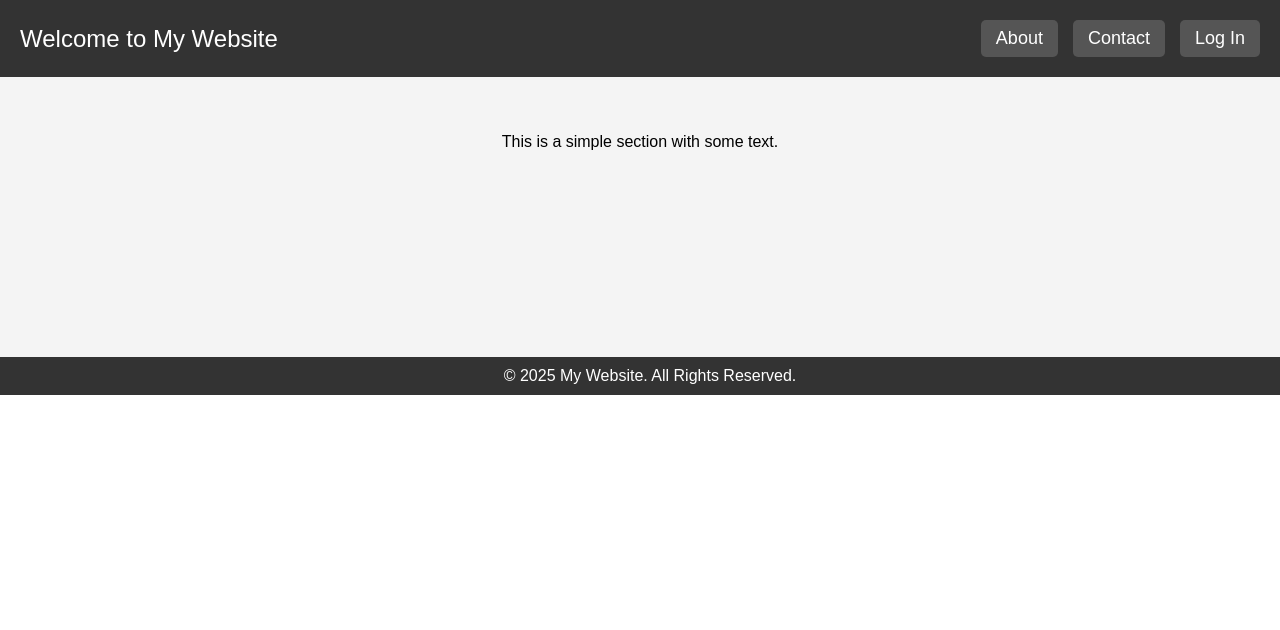
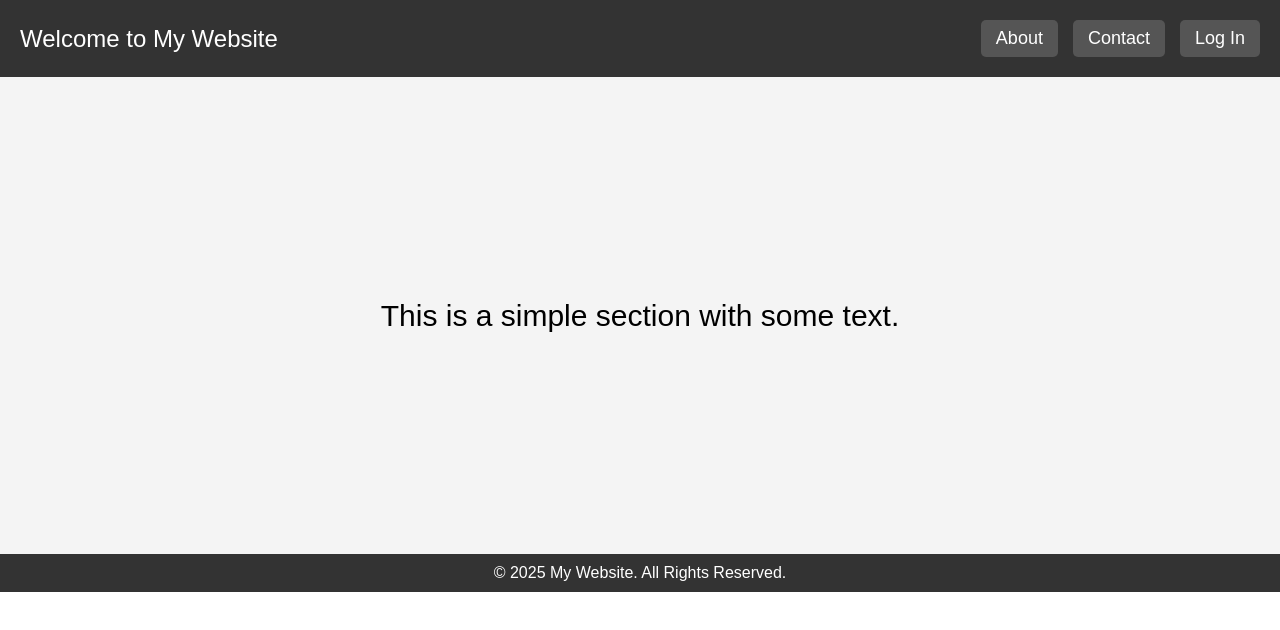
Before and after one commit to MohibRizwan1/simple-webpage, a plain HTML site: page index.html in a window 1280 px wide. Drawn offline with Linux system fonts and the light colour scheme.

Commit message:
did changes

```diff
--- a/index.html
+++ b/index.html
@@ -41,18 +41,19 @@
       }
 
       section {
+        display: flex;
+        align-items: center;
+        justify-content: center;
         padding: 40px;
+        font-size: 30px;
         background-color: rgb(244, 244, 244);
-        height: 200px;
+        height: 397px;
       }
 
       footer {
-        background-color: #333;
+        background-color: rgb(51, 51, 51);
         color: white;
         padding: 10px;
-        position: relative;
-        bottom: 0;
-        width: 100%;
       }
     </style>
   </head>
```
